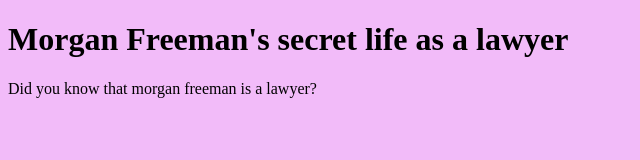
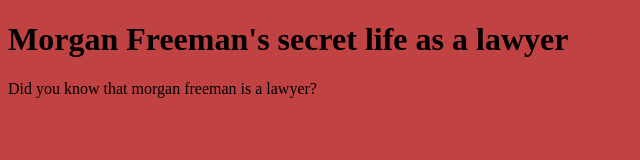
Before and after one commit to samobot/samobot.github.io, a plain HTML site: page index.html in a window 1280 px wide. Shown: the whole page, without its empty margins (0-640 px from the left). Drawn offline with Linux system fonts and the light colour scheme.

Commit message:
fixed bg color

```diff
--- a/main.css
+++ b/main.css
@@ -1,3 +1,3 @@
 body {
-  background-color: #f2bbf9;
+  background-color: rgb(193, 66, 66);
 }
```
